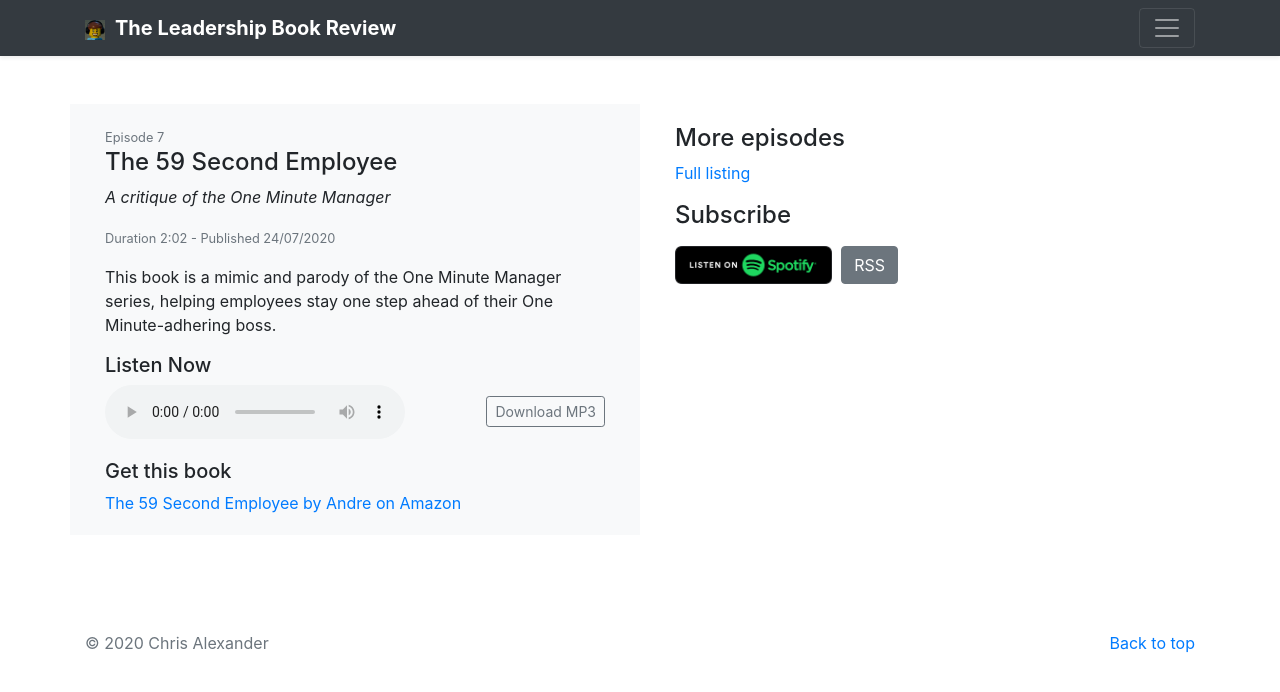
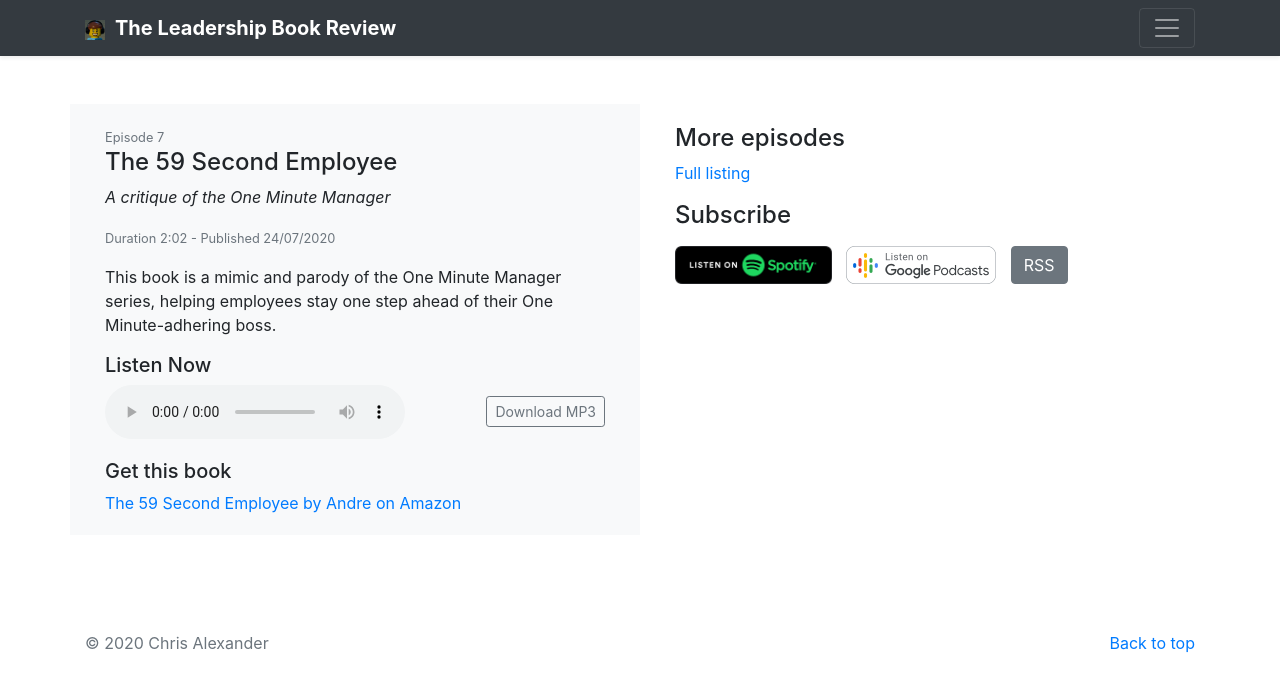
Before and after one commit to leadership-book-review/podcast, a Jekyll site: the page built from _posts/2020/2020-07-24-ep7.md, in a window 1280 px wide. Shown: the top 692 px of the page. Built offline with Jekyll 4.4.1, drawn with Linux system fonts in a browser that asks for light colours.

Commit message:
Add Google link

```diff
--- a/_config.yml
+++ b/_config.yml
@@ -26,4 +26,5 @@ podcast:
   ga: UA-474668-18
   domain: leadership-book-review.github.io
   spotify: 7Ba0V0DcHL43mXEAwKdnw8
+  google: aHR0cHM6Ly9sZWFkZXJzaGlwLWJvb2stcmV2aWV3LmdpdGh1Yi5pby9wb2RjYXN0L2ZlZWQueG1s
 subdir: podcast/
--- a/_includes/podlinks.html
+++ b/_includes/podlinks.html
@@ -1,6 +1,14 @@
+{% if site.podcast.spotify %}
 {% if include.list %}<li>{% endif %}<a href="https://open.spotify.com/show/{{ site.podcast.spotify }}"
-        style="margin-right: 5px"><img src="/{{ site.subdir }}spotify.png" height="38"></a>{% if include.list %}
-</li>
+                style="margin-right: 10px"><img src="/{{ site.subdir }}spotify.png"
+                        height="38"></a>{% if include.list %}
+</li>{% endif %}
+{% endif %}
+{% if site.podcast.google %}
+{% if include.list %}<li style="margin-top: 8px">{% endif %}<a
+                href="https://www.google.com/podcasts?feed={{ site.podcast.google }}" style="margin-right: 10px"><img
+                        src="/{{ site.subdir }}google.png" height="38"></a>{% if include.list %}
+</li>{% endif %}
 {% endif %}
 {% if include.list %}<li>{% endif %}<a href="/{{ site.subdir }}feed.xml"
-        class="btn btn-secondary my-2">RSS</a>{% if include.list %}</li>{% endif %}
+                class="btn btn-secondary my-2">RSS</a>{% if include.list %}</li>{% endif %}
```
Also changed, not shown: google.png (added).
